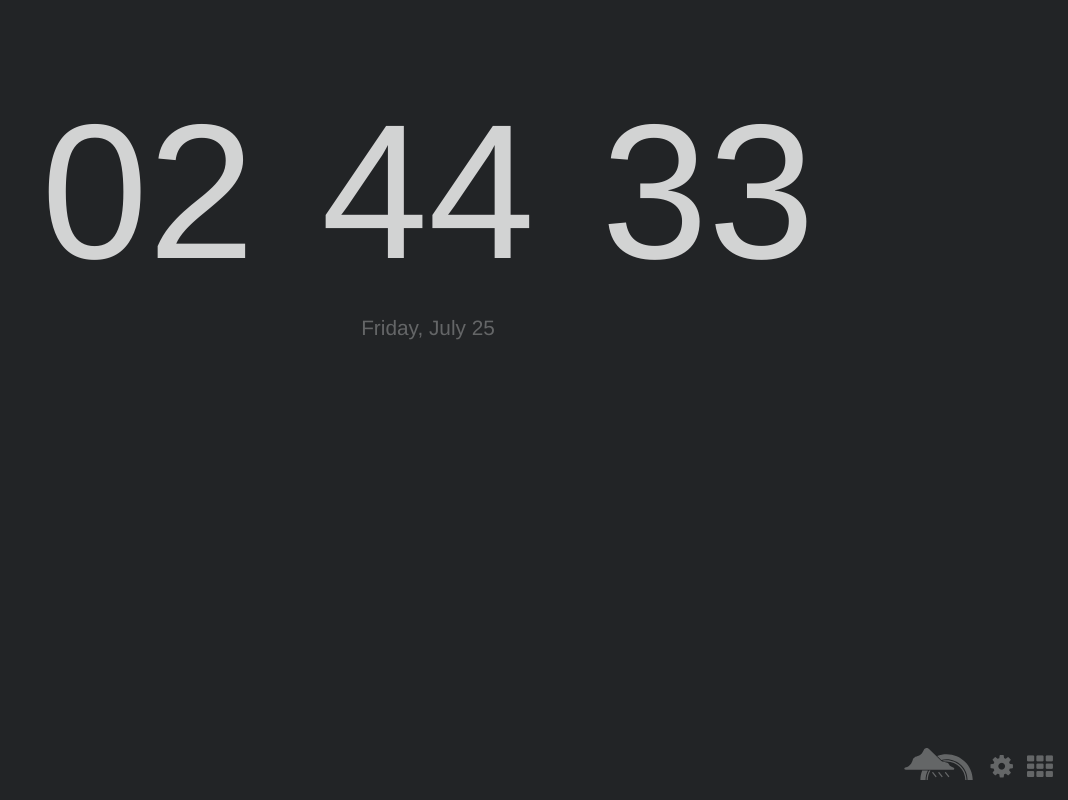
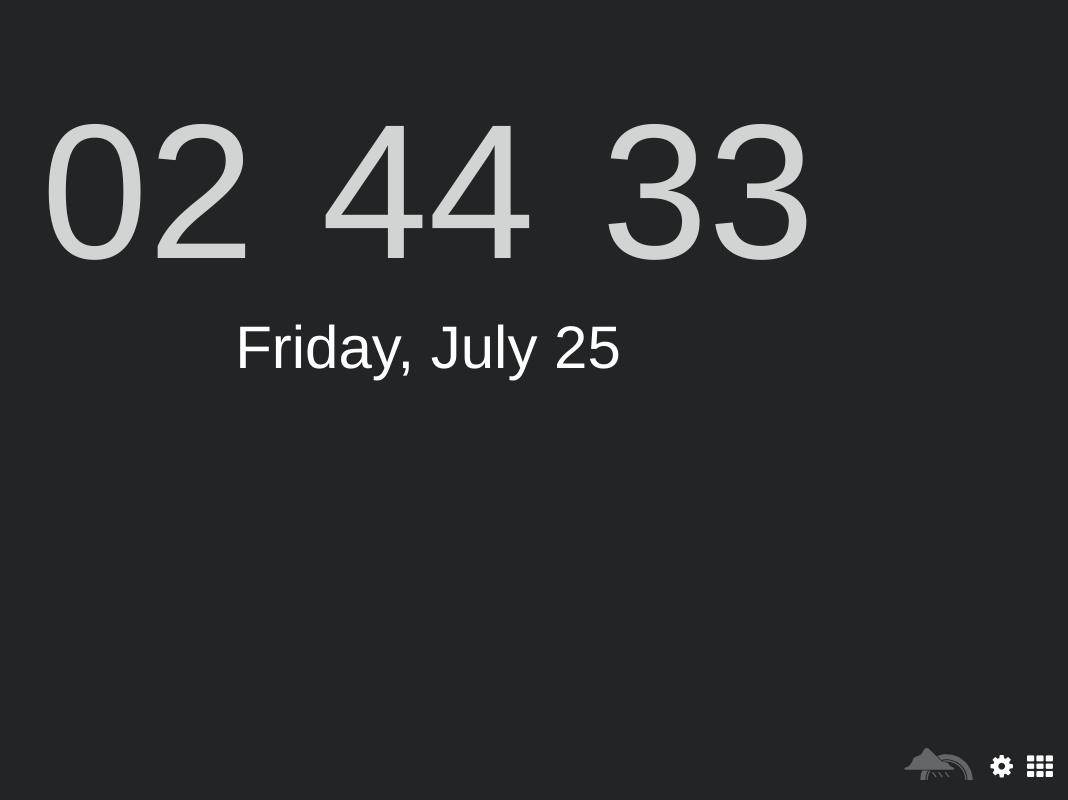
Before and after one commit to gotchacode/currently, a browser extension: page index.html in a window 1280 px wide. Shown: the whole page, without its empty margins (212-1280 px from the left). Drawn offline with Linux system fonts and the light colour scheme.

Commit message:
make date, location bigger and more legible

```diff
--- a/css/application.css
+++ b/css/application.css
@@ -293,8 +293,8 @@ b {
     -webkit-transform: rotate3d(0, 0, 0, 0);
 }
 .title {
-    font-size: 1.3em;
-    color: #555;
+    font-size: 60px;
+    color: white;
     text-align: center;
     font-weight: normal;
     margin: 30px 0;
--- a/css/backgrounds.css
+++ b/css/backgrounds.css
@@ -11,7 +11,7 @@
     background: #444;
 }
 .dark-bg.light-text .home, .dark-bg.light-text .main-return, .dark-bg.light-text .options, .dark-bg.light-text .title {
-    color: rgba(255, 255, 255, 0.3);
+    color: #ffffff;
 }
 .dark-bg.light-text .wunder path {
     fill: rgba(255, 255, 255, 0.3);
```
